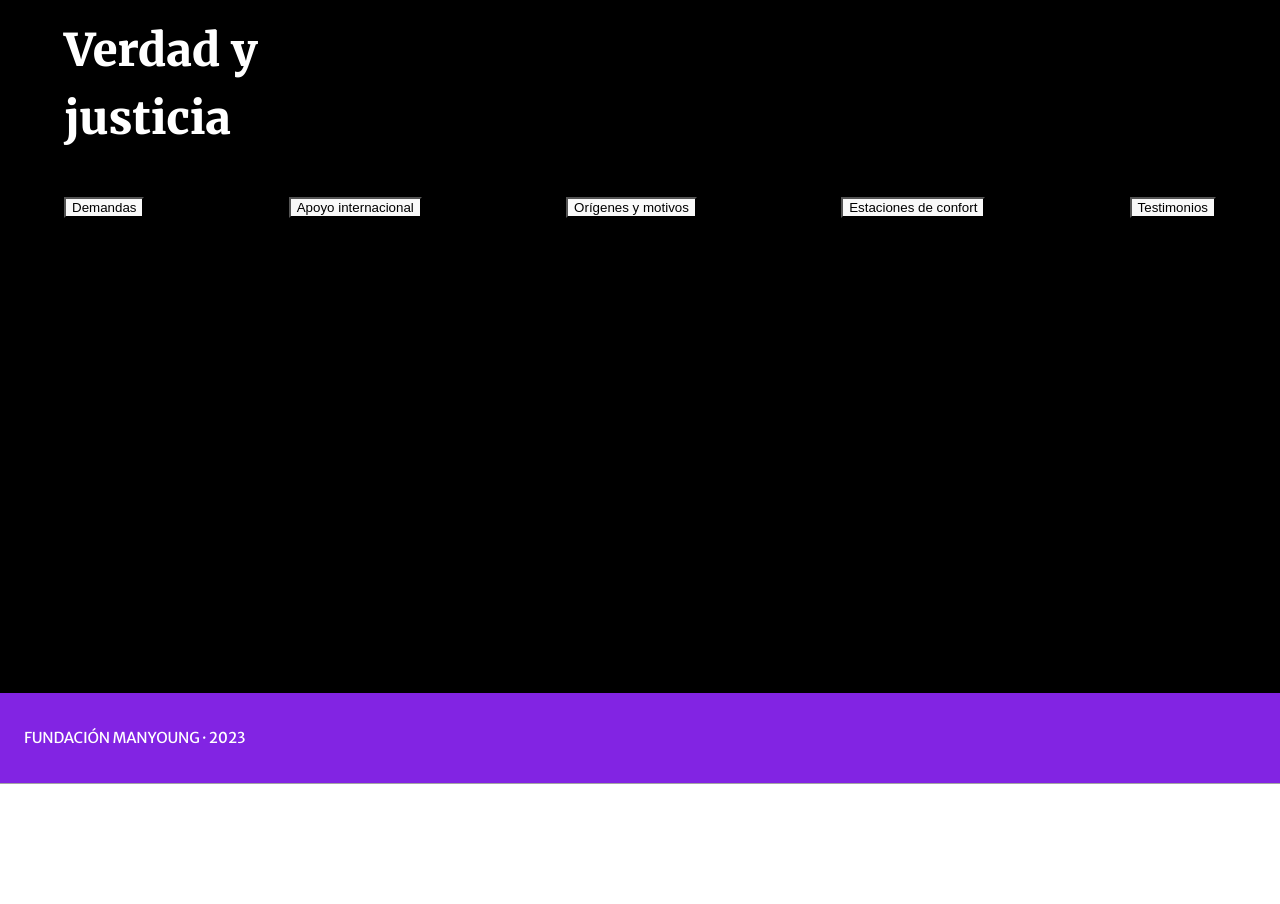
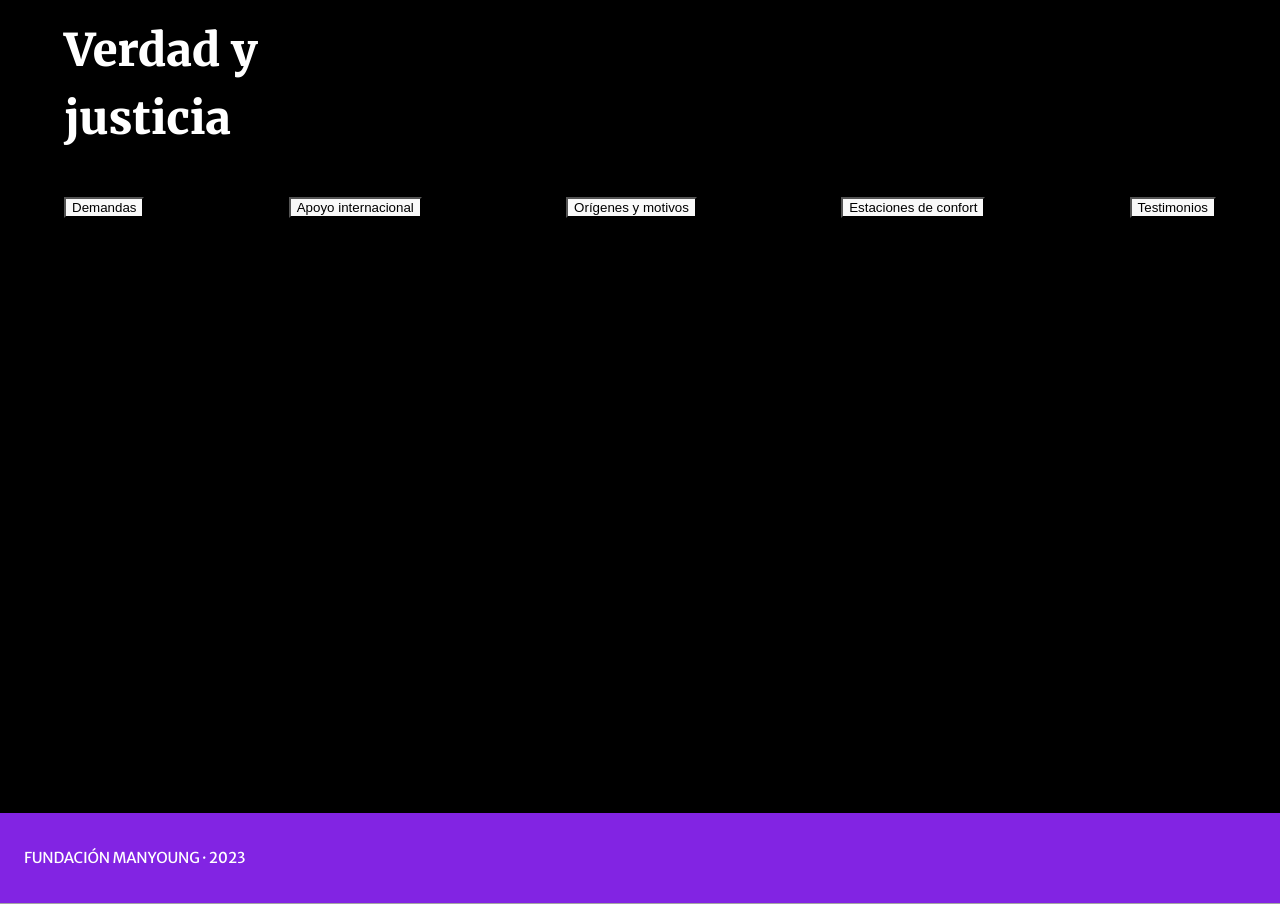
Before and after one commit to AAlejof/WWII-ComfortWomen, a React (Vite) app in the folder client/: page / in a window 1280 px wide. Shown: the part 1400-2304 px from the top of the page. Before the commit the page ends 2184 px from the top, so only its background shows below. Built offline with nearby package versions, Linux system fonts and the light colour scheme.

Commit message:
adjust min height

```diff
--- a/client/src/components/Truth&Justice/Truth&Justice.module.css
+++ b/client/src/components/Truth&Justice/Truth&Justice.module.css
@@ -74,7 +74,7 @@
         background-color: #000;
         width: 100vw;
         height: max-content;
-        min-height: 70vh;
+        min-height: 85vh;
     }
 
     .titleDiv {
```
